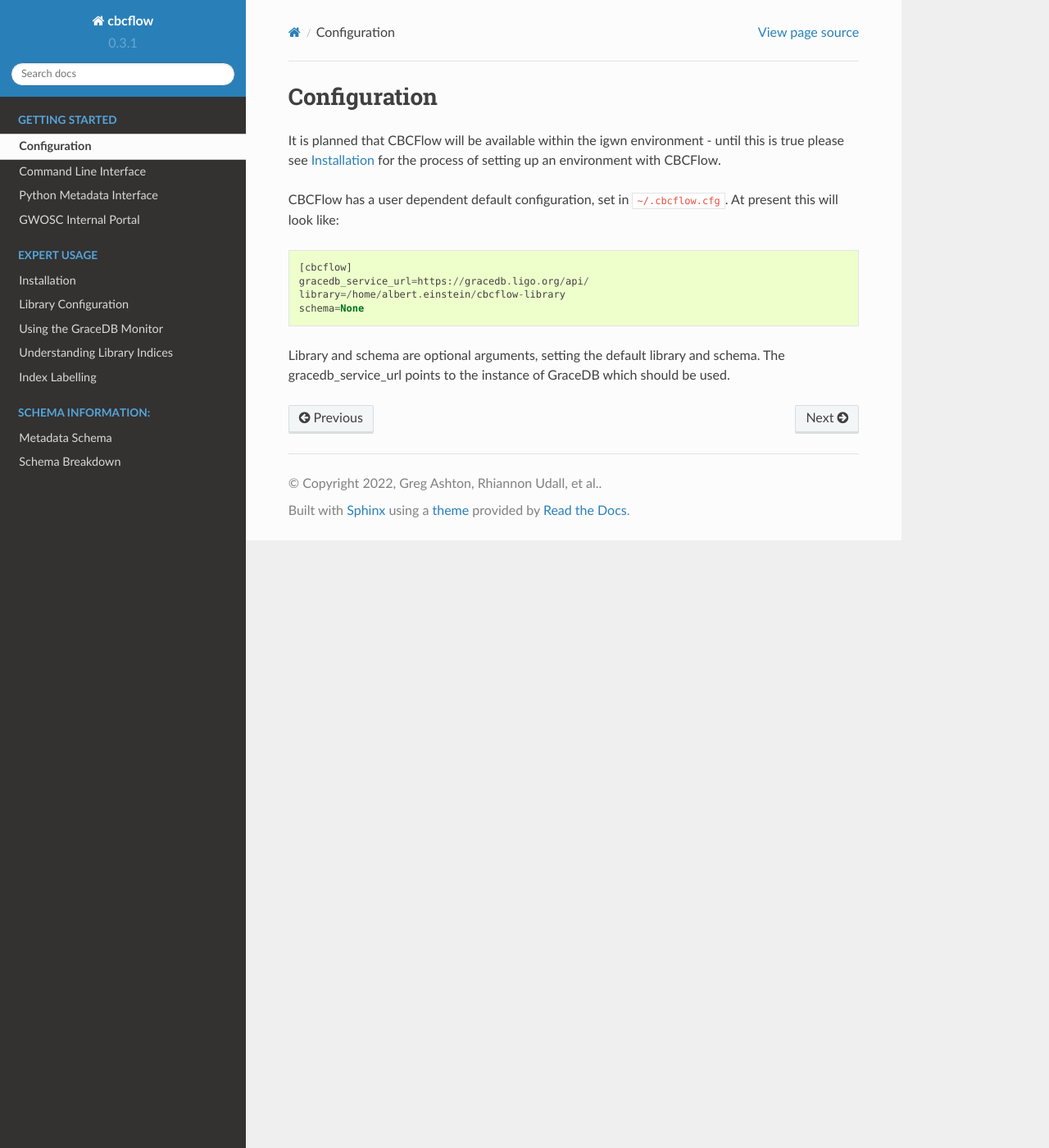
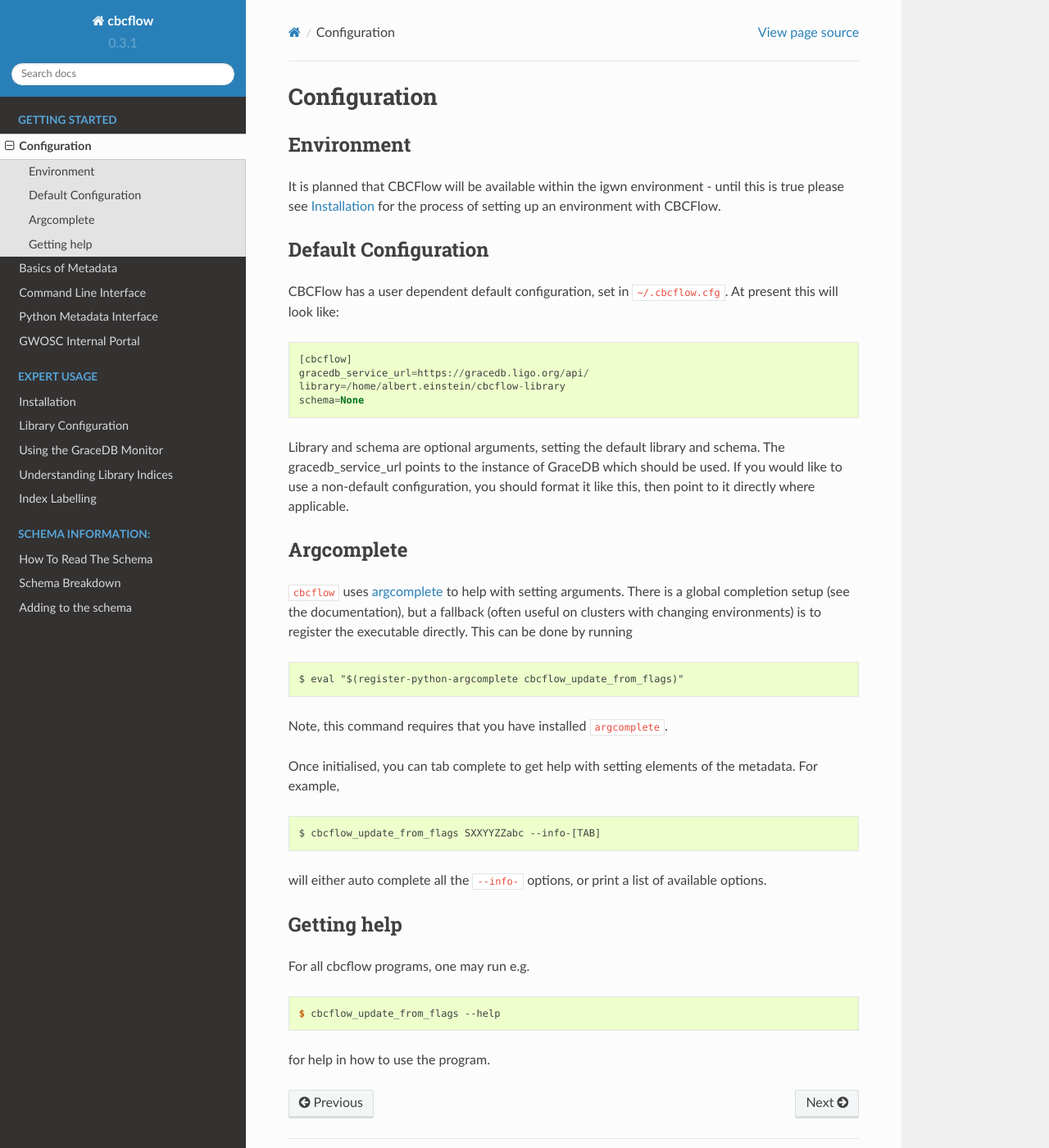
Before and after one commit to Rhiannon-Udall/cbcflow, a Sphinx documentation site: the page built from docs/source/configuration.rst, in a window 1280 px wide and 1400 px high. Shown: the whole window at 82% size. Built offline with Sphinx 7.4.7 and the Read the Docs theme 2.0.0, drawn with Linux system fonts in a browser that asks for light colours.

```diff
--- a/docs/source/configuration.rst
+++ b/docs/source/configuration.rst
@@ -1,7 +1,14 @@
 Configuration
 =============
+
+Environment
+-----------
+
 It is planned that CBCFlow will be available within the igwn environment - until this is true please see :doc:`development-setup`
 for the process of setting up an environment with CBCFlow.
+
+Default Configuration
+---------------------
 
 CBCFlow has a user dependent default configuration, set in ``~/.cbcflow.cfg``. At present this will look like:
 
@@ -14,3 +21,40 @@ CBCFlow has a user dependent default configuration, set in ``~/.cbcflow.cfg``. A
 
 Library and schema are optional arguments, setting the default library and schema.
 The gracedb_service_url points to the instance of GraceDB which should be used.
+If you would like to use a non-default configuration, you should format it like this, then point to it directly where applicable.
+
+Argcomplete
+-----------
+``cbcflow`` uses `argcomplete <https://pypi.org/project/argcomplete/>`__
+to help with setting arguments. There is a global completion setup (see
+the documentation), but a fallback (often useful on clusters with
+changing environments) is to register the executable directly. This can
+be done by running
+
+
+.. code-block::
+
+   $ eval "$(register-python-argcomplete cbcflow_update_from_flags)"
+
+Note, this command requires that you have installed ``argcomplete``.
+
+Once initialised, you can tab complete to get help with setting elements
+of the metadata. For example,
+
+.. code-block::
+
+   $ cbcflow_update_from_flags SXXYYZZabc --info-[TAB]
+
+will either auto complete all the ``--info-`` options, or print a list
+of available options.
+
+Getting help
+------------
+
+For all cbcflow programs, one may run e.g.
+
+.. code:: console
+
+   $ cbcflow_update_from_flags --help
+
+for help in how to use the program.
--- /dev/null
+++ b/docs/source/reading-the-schema.rst
@@ -0,0 +1,5 @@
+How To Read The Schema
+======================
+
+Important Concepts
+------------------
--- /dev/null
+++ b/docs/source/what-is-metadata.rst
@@ -0,0 +1,27 @@
+Basics of Metadata
+==================
+
+Why Metadata
+------------
+
+The central purpose of ``CBCFlow`` is to provide a central database for the relevant information about all CBC analyses.
+However, we do not want to store these data themselves, due to both size and usability constraints.
+Instead, we store the metadata about these analyses which is important for downstream users and internal communication.
+For example, we do not store the full configuration of a parameter estimation run, but we do store the path to where one may found it.
+Similarly we store the recommendation from detector characterization for the minimum frequency to use in a given detector when analyzing a specific event, but we do not store the values used by each analysis directly.
+
+What Does Metadata Look Like
+----------------------------
+
+Metadata takes the form of json files, governed by a schema.
+In python terms, they are nested combinations of dictionaries and lists, with the lowest level elements being primitive objects like strings or numbers.
+This structure is fixed ahead of time, so that, for example, the list of key words that may go into the parameter estimation section of the schema is immutable.
+That structure can be read in :doc:`schema-visualization`, and in order to accommodate all the possible inputs, it is very complex. However, the structural elements which can go into it are more limited.
+For guidance on how to understand it, check out :doc:`reading-the-schema`
+
+How to Interact With Metadata
+-----------------------------
+
+In essentially all cases, interacting with metadata means one of two things: reading it or updating it.
+If you only want to look at a single value for a field, it is likely easiest to read it in the GWOSC visualization :doc`gwosc`.
+However, if you want to harvest data in bulk, you will likely want to do so via the python API, basic usage of which is detailed at :doc:`updating-metadata-with-the-python-api`
```
Also changed, not shown: docs/source/adding-to-the-schema.rst (renamed from docs/source/metadata.rst, +1 -9 lines), docs/source/index.rst (+5 -3 lines), docs/source/updating-metadata-from-the-command-line.rst (renamed from docs/source/command-line-usage.rst, +0 -35 lines), docs/source/updating-metadata-with-the-python-api.rst (renamed from docs/source/usage-for-scripting.rst, +15 -4 lines), 2 other files.
